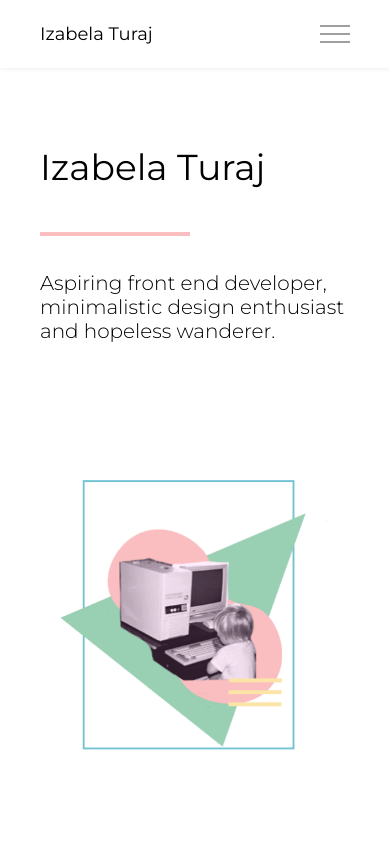
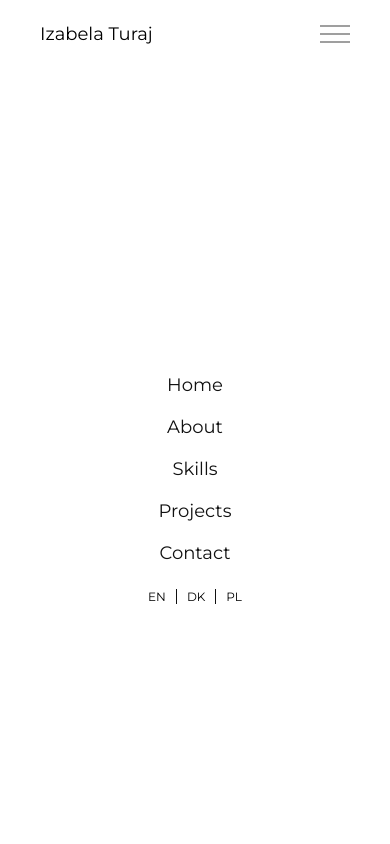
Before and after one commit to ituraj/portfolio, a React (Create React App) app: page / in a window 390 px wide. Both pictures are taken after a click on the button 335 px from the left and 33 px from the top of the page. Shown: the top 844 px of the page. Built offline with nearby package versions, Linux system fonts and the light colour scheme; what i18next-xhr-backend would draw is missing.

Commit message:
mobile nav

```diff
--- a/src/components/Nav/Nav.js
+++ b/src/components/Nav/Nav.js
@@ -3,33 +3,51 @@ import { ReactComponent as BarIcon } from '../../assets/icons/bar.svg';
 import { withTranslation } from 'react-i18next';
 
 class Nav extends Component {
+
+    constructor(props) {
+        super(props);
+        this.state = {
+            overlay: false
+        };
+        this.handleOverlay = this.handleOverlay.bind(this);
+    }
+
+    handleOverlay() {
+        this.setState({
+            overlay: !this.state.overlay
+        });
+    }
     render() {
         const { i18n } = this.props;
         return (
             <>
                 <nav className="nav-small">
                     <span>Izabela Turaj</span>
-                    {/* <ul className="nav-items">
-                        <li><a href="#home"> {this.props.t('nav.home')}</a></li>
-                        <li><a href="#about">{this.props.t('nav.about')}</a></li>
-                        <li><a href="#skills">{this.props.t('nav.skills')}</a></li>
-                        <li><a href="#projects">{this.props.t('nav.projects')}</a></li>
-                        <li><a href="#contact">{this.props.t('nav.contact')}</a></li>
-                    </ul> */}
-
-                    {/* <ul className="nav-languages">
-
-                        <li><button className="btn" onClick={() => i18n.changeLanguage('en')}>EN</button></li>
-                        <li><button className="btn" onClick={() => i18n.changeLanguage('dk')}>DK</button></li>
-                        <li><button className="btn" onClick={() => i18n.changeLanguage('pl')}>PL</button></li>
-                    </ul> */}
-                    <button className="burger-menu">
+                    <button className="burger-menu" onClick={this.handleOverlay}>
                         <BarIcon className="nav-bar bar-sm" />
                         <BarIcon className="nav-bar bar-sm" />
                         <BarIcon className="nav-bar bar-sm" />
                     </button>
+                    <div
+                        id="overlay"
+                        className={this.state.overlay === false ? "hidden" : "visible"}>
+                        <ul className="nav-items">
+                            <li><a href="#home" onClick={this.handleOverlay}>{this.props.t('nav.home')}</a></li>
+                            <li><a href="#about" onClick={this.handleOverlay}>{this.props.t('nav.about')}</a></li>
+                            <li><a href="#skills" onClick={this.handleOverlay}>{this.props.t('nav.skills')}</a></li>
+                            <li><a href="#projects" onClick={this.handleOverlay}>{this.props.t('nav.projects')}</a></li>
+                            <li><a href="#contact" onClick={this.handleOverlay}>{this.props.t('nav.contact')}</a></li>
+                        </ul>
 
+                        <ul className="nav-languages">
+
+                            <li><button className="btn" onClick={() => i18n.changeLanguage('en')}>EN</button></li>
+                            <li><button className="btn" onClick={() => i18n.changeLanguage('dk')}>DK</button></li>
+                            <li><button className="btn" onClick={() => i18n.changeLanguage('pl')}>PL</button></li>
+                        </ul>
+                    </div>
                 </nav>
+
                 <nav className="nav-large">
                     <ul className="nav-items">
                         <li><a href="#home"> {this.props.t('nav.home')}</a></li>
--- a/src/components/Nav/Nav.scss
+++ b/src/components/Nav/Nav.scss
@@ -2,10 +2,10 @@
   display: none;
 }
 .nav-small {
-  width: 100vw;
+  width: 100%;
   height: $nav-height;
+  background-color: $color-white;
   box-shadow: 0px 1px 5px $color-light;
-
   padding: 0 4rem;
   position: fixed;
   top: 0;
@@ -13,13 +13,14 @@
   display: flex;
   justify-content: space-between;
   align-items: center;
-
   .nav-items {
     list-style: none;
     display: flex;
+    flex-direction: column;
+    align-items: center;
 
     li {
-      margin: 1rem 2rem 1rem 0;
+      margin: 1rem 0;
     }
   }
 
@@ -41,7 +42,6 @@
 
     :nth-child(3) .btn {
       border: none;
-      padding: 0 0 0 1rem;
     }
   }
 
@@ -69,12 +69,33 @@
   }
 }
 
+#overlay {
+  background-color: $color-white;
+  width: 100%;
+  height: 100%;
+  position: fixed;
+  top: $nav-height;
+  left: 0;
+  overflow: hidden;
+}
+
+.hidden {
+  display: none;
+}
+
+.visible {
+  display: flex;
+  flex-direction: column;
+  justify-content: center;
+  align-items: center;
+}
+
 @media screen and (min-width: 768px) {
   .nav-small {
     display: none;
   }
   .nav-large {
-    width: 100vw;
+    width: 100%;
     height: $nav-height;
     background-color: $color-white;
     box-shadow: 0px 1px 5px $color-light;
```
